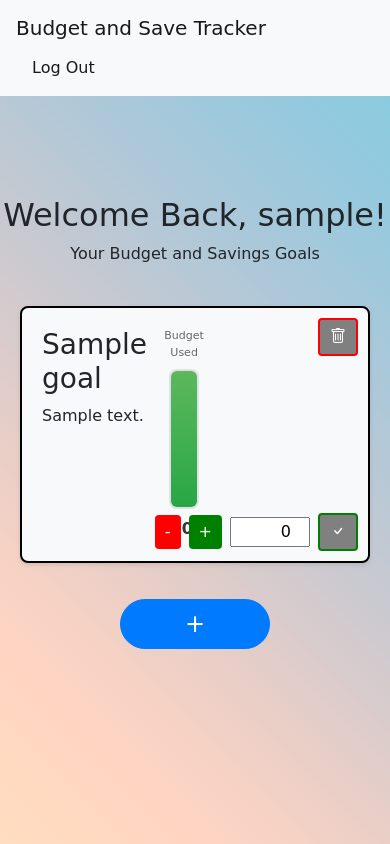
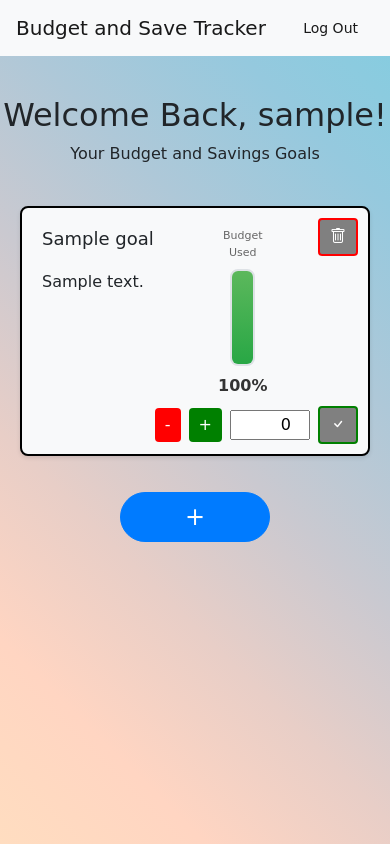
Before and after one commit to kylehext/budget-tracker, a Flask app: page /dashboard in a window 390 px wide. Run offline with Flask 3, Linux system fonts and the light colour scheme; the visitor is signed in with stand-in values (Sample User, id 1); tables that the repository leaves empty hold one stand-in row (values such as "Sample post"); some libraries are stand-ins or nearby versions; some web fonts are replaced.

Commit message:
styling for mobile responsiveness

```diff
--- a/static/dashboard.js
+++ b/static/dashboard.js
@@ -56,19 +56,19 @@
 
         <div class="form-group">
           <label for="budget-title">Goal Name:</label>
-          <input type="text" id="budget-title" name="title" required>
+          <input class="box-outline"type="text" id="budget-title" name="title" required>
         </div>
 
         <div class="form-group">
           <label for="budget-description">Description:</label>
-          <textarea id="budget-description" name="description"></textarea>
+          <textarea class="box-outline" id="budget-description" name="description"></textarea>
         </div>
 
         <div class="form-group">
           <label for="budget-amount">Budget Amount:</label>
           <div style="display: flex; align-items: center;">
             <span style="margin-right: 5px; font-weight: bold;">$</span>
-            <input type="number" id="budget-amount" name="target_amount" step="1" value="0" required style="max-width: 200px;">
+            <input class="box-outline" type="number" id="budget-amount" name="target_amount" step="1" value="0" required style="max-width: 200px;">
           </div>
         </div>
 
@@ -84,19 +84,19 @@
         <input type="hidden" name="goal_type" value="savings">
         <div class="form-group">
           <label for="savings-title">Goal Name:</label>
-          <input type="text" id="savings-title" name="title" required>
+          <input class="box-outline" type="text" id="savings-title" name="title" required>
         </div>
 
         <div class="form-group">
           <label for="savings-description">Description:</label>
-          <textarea id="savings-description" name="description"></textarea>
+          <textarea class="box-outline" id="savings-description" name="description"></textarea>
         </div>
 
         <div class="form-group">
           <label for="target-amount">Target Amount:</label>
           <div style="display: flex; align-items: center;">
             <span style="margin-right: 5px; font-weight: bold;">$</span>
-            <input type="number" id="target-amount" name="target_amount" step="1" value="0" required style="max-width: 200px;">
+            <input class="box-outline" type="number" id="target-amount" name="target_amount" step="1" value="0" required style="max-width: 200px;">
           </div>
         </div>
 
@@ -104,7 +104,7 @@
           <label for="current-amount">Current Amount:</label>
           <div style="display: flex; align-items: center;">
             <span style="margin-right: 5px; font-weight: bold;">$</span>
-            <input type="number" id="current-amount" name="current_amount" step="1" value="0" style="max-width: 200px;">
+            <input class="box-outline"type="number" id="current-amount" name="current_amount" step="1" value="0" style="max-width: 200px;">
           </div>
         </div>
 
--- a/static/styles.css
+++ b/static/styles.css
@@ -3,11 +3,12 @@
 }
 
 body {
-    height: 100%;
+    min-height: 100%;
     margin: 0;
     font-family: "Delius", cursive;
     /* https://grabient.com/HQVgzAHANKDsCcMQAYCMUC0rhldHs6GywATMvqvLDKajTgGxhSnCMQvKvDLwAsMXCCFoo2fqRFZQ8CEA?style=linearGradient&steps=7&angle=225 */
-    background: linear-gradient(225deg, rgba(130, 205, 224, 1.000) 0.000%, rgba(149, 201, 222, 1.000) 16.667%, rgba(174, 200, 216, 1.000) 33.333%, rgba(202, 201, 208, 1.000) 50.000%, rgba(232, 206, 199, 1.000) 66.667%, rgba(255, 213, 194, 1.000) 83.333%, rgba(255, 221, 192, 1.000) 100.000%)
+    background: linear-gradient(225deg, rgb(130, 205, 224) 0.000%, rgba(149, 201, 222, 1.000) 16.667%, rgba(174, 200, 216, 1.000) 33.333%, rgba(202, 201, 208, 1.000) 50.000%, rgba(232, 206, 199, 1.000) 66.667%, rgba(255, 213, 194, 1.000) 83.333%, rgba(255, 221, 192, 1.000) 100.000%);
+    background-attachment: fixed;
 }
 
 .flash-messages {
@@ -292,6 +293,7 @@
     .goals-container {
         grid-template-columns: repeat(2, 1fr);
     }
+
 }
 
 /* Responsive design - 1 column on mobile */
@@ -299,4 +301,65 @@
     .goals-container {
         grid-template-columns: 1fr;
     }
+
+    .main-text {
+        margin-bottom: 200px;
+        margin-top: 150px;
+    }
+
+    .no-goals-text {
+        margin-left: 20px;
+        margin-right: 20px;
+        flex-grow: 1;
+        display: flex;
+        flex-direction: column;
+        justify-content: center;
+    }
+
+    .navbar-text {
+        font-size: 14px;
+        margin-left: auto;
+
+    }
+
+    .dashboard-main-text {
+        margin-top: 40px;
+        flex-shrink: 0;
+    }
+
+    .modal-content{
+        width: 70%;
+        margin: 30% auto;
+    }
+
+    /* Input box outline styles */
+    .box-outline {
+        border: 2px solid #333333;
+        border-radius: 4px;
+        padding: 5px;
+        width: 100%;
+    }
+
+    .box-outline:focus {
+        outline: none;
+        border-color: #000000;
+        box-shadow: 0 0 0 2px rgb(130, 205, 224);
+    }
+
+    /* Fix goal card layout */
+    .goal-info {
+        max-width: 55%;
+        flex: 1;
+    }
+
+    .goal-title {
+        font-size: 18px;
+        margin-bottom: 20px;
+        word-wrap: break-word;
+    }
+
+    .progress-section {
+        width: 25px;
+        height: 170px;
+    }
 }
```
